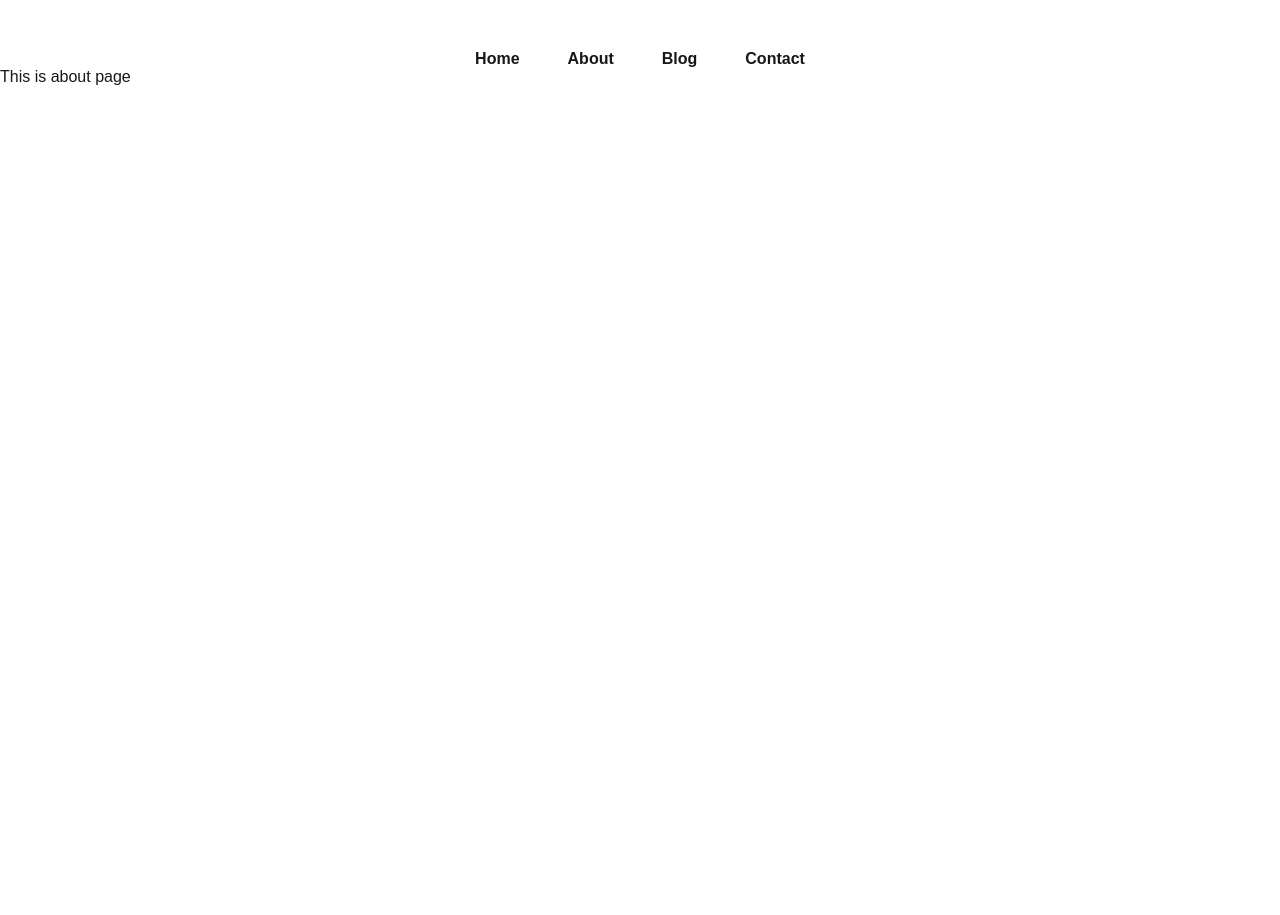
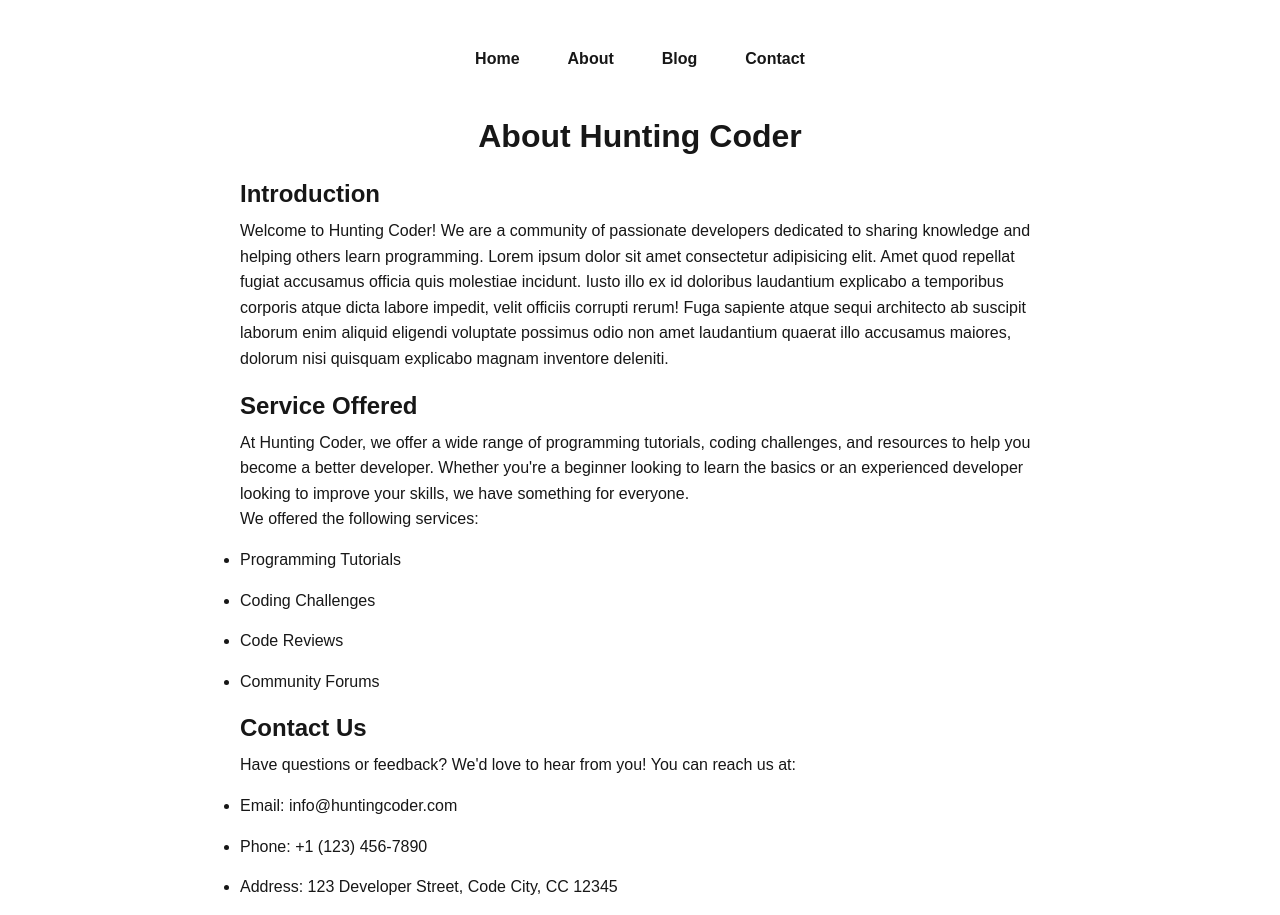
Before and after one commit to MukundVisavadiya/huntingcoder, a Next.js app: page /about in a window 1280 px wide. Before the commit the page ends 800 px from the top, so only its background shows below. Built offline with nearby package versions, Linux system fonts and the light colour scheme.

Commit message:
About Page

```diff
--- a/pages/about.js
+++ b/pages/about.js
@@ -1,9 +1,53 @@
-import React from 'react'
+import React from "react";
+import styles from "../styles/about.module.css";
 
 const About = () => {
   return (
-    <div>This is about page</div>
-  )
-}
+    <>
+      <div className={styles.container}>
+        <h1 className={styles.title}>About Hunting Coder</h1>
+        <h2 className={styles.subtitle}>Introduction</h2>
+        <p className={styles.paragraph}>
+          Welcome to Hunting Coder! We are a community of passionate developers
+          dedicated to sharing knowledge and helping others learn programming.
+          Lorem ipsum dolor sit amet consectetur adipisicing elit. Amet quod
+          repellat fugiat accusamus officia quis molestiae incidunt. Iusto illo
+          ex id doloribus laudantium explicabo a temporibus corporis atque dicta
+          labore impedit, velit officiis corrupti rerum! Fuga sapiente atque
+          sequi architecto ab suscipit laborum enim aliquid eligendi voluptate
+          possimus odio non amet laudantium quaerat illo accusamus maiores,
+          dolorum nisi quisquam explicabo magnam inventore deleniti.
+        </p>
+        <h2 className={styles.subtitle}>Service Offered</h2>
+        <p className={styles.paragraph}>
+          At Hunting Coder, we offer a wide range of programming tutorials,
+          coding challenges, and resources to help you become a better
+          developer. Whether you're a beginner looking to learn the basics or an
+          experienced developer looking to improve your skills, we have
+          something for everyone.
+          <p className={styles.paragraph}>We offered the following services:</p>
+          <ul className={styles.paragraph}>
+            <li className={styles.paragraph}>Programming Tutorials</li>
+            <li className={styles.paragraph}>Coding Challenges</li>
+            <li className={styles.paragraph}>Code Reviews</li>
+            <li className={styles.paragraph}>Community Forums</li>
+          </ul>
+        </p>
+        <h2 className={styles.subtitle}>Contact Us</h2>
+        <p className={styles.paragraph}>
+          Have questions or feedback? We'd love to hear from you! You can reach
+          us at:
+        </p>
+        <ul className={styles.paragraph}>
+          <li className={styles.paragraph}>Email: info@huntingcoder.com</li>
+          <li className={styles.paragraph}>Phone: +1 (123) 456-7890</li>
+          <li className={styles.paragraph}>
+            Address: 123 Developer Street, Code City, CC 12345
+          </li>
+        </ul>
+      </div>
+    </>
+  );
+};
 
-export default About
+export default About;
--- a/styles/Home.module.css
+++ b/styles/Home.module.css
@@ -140,19 +140,18 @@ a.secondary {
   }
 }
 
-.mainnav ul{
-  display:flex;
+.mainnav ul {
+  display: flex;
   justify-content: center;
-  margin-top:50px;
+  margin: 50px 0px;
 }
 
-.mainnav ul li{
+.mainnav ul li {
   margin: 0 24px;
-  font-weight:bold;
+  font-weight: bold;
   list-style: none;
 }
 
-.myImg
-{
-  border-radius:10px;
+.myImg {
+  border-radius: 10px;
 }
--- /dev/null
+++ b/styles/about.module.css
@@ -0,0 +1,19 @@
+.container {
+  max-width: 800px;
+  margin: 0 auto;
+}
+
+.title {
+  text-align: center;
+  margin-bottom: 25px;
+}
+
+.subtitle {
+  margin-top: 20px;
+  margin-bottom: 10px;
+}
+
+.paragraph {
+  line-height: 1.6;
+  margin-bottom: 15px;
+}
```
